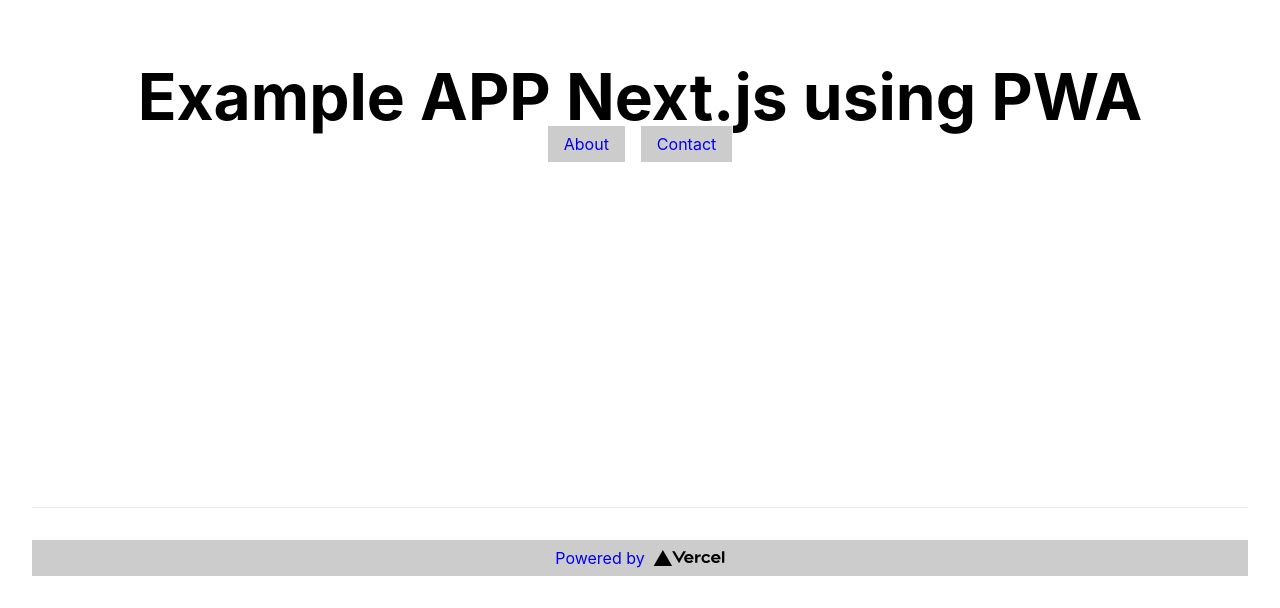
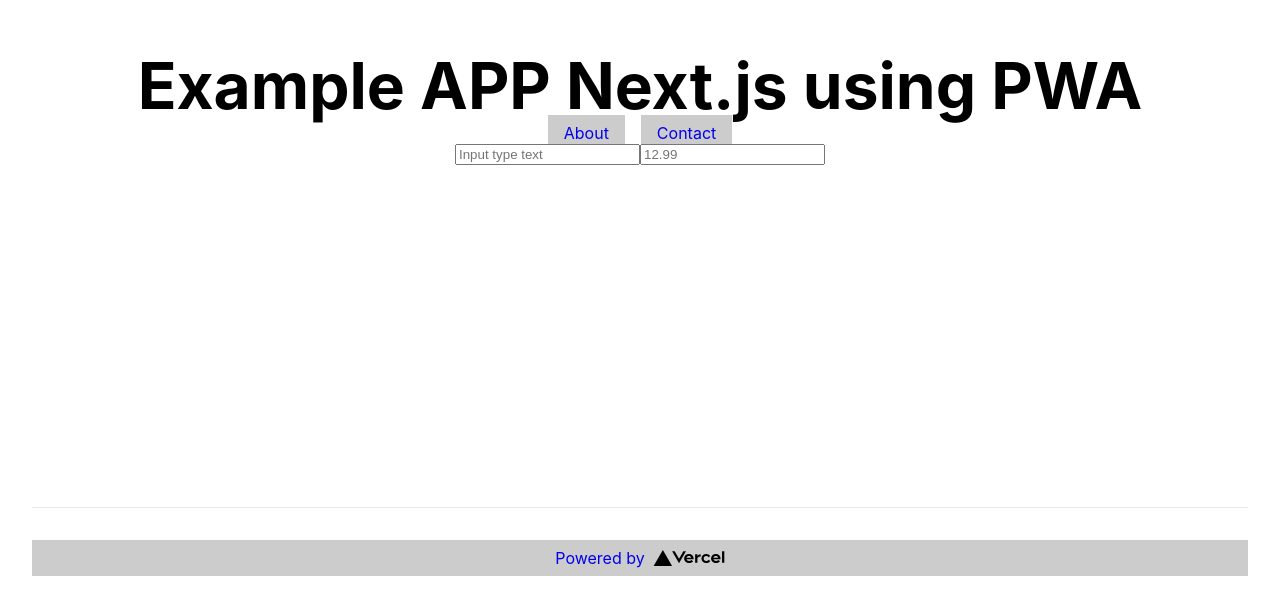
Before and after one commit to davi1985/nextjs-pwa, a Next.js app: page / in a window 1280 px wide. Shown: the part 293-901 px from the top of the page. Built offline with nearby package versions, Linux system fonts and the light colour scheme.

Commit message:
add input

```diff
--- a/pages/index.js
+++ b/pages/index.js
@@ -18,6 +18,12 @@ export default function Home() {
             <a>Contact</a>
           </Link>
         </div>
+
+        <div className="input">
+          <input type="text" placeholder="Input type text" />
+
+          <input type="number" placeholder="12.99" />
+        </div>
       </main>
 
       <footer className={styles.footer}>
```
